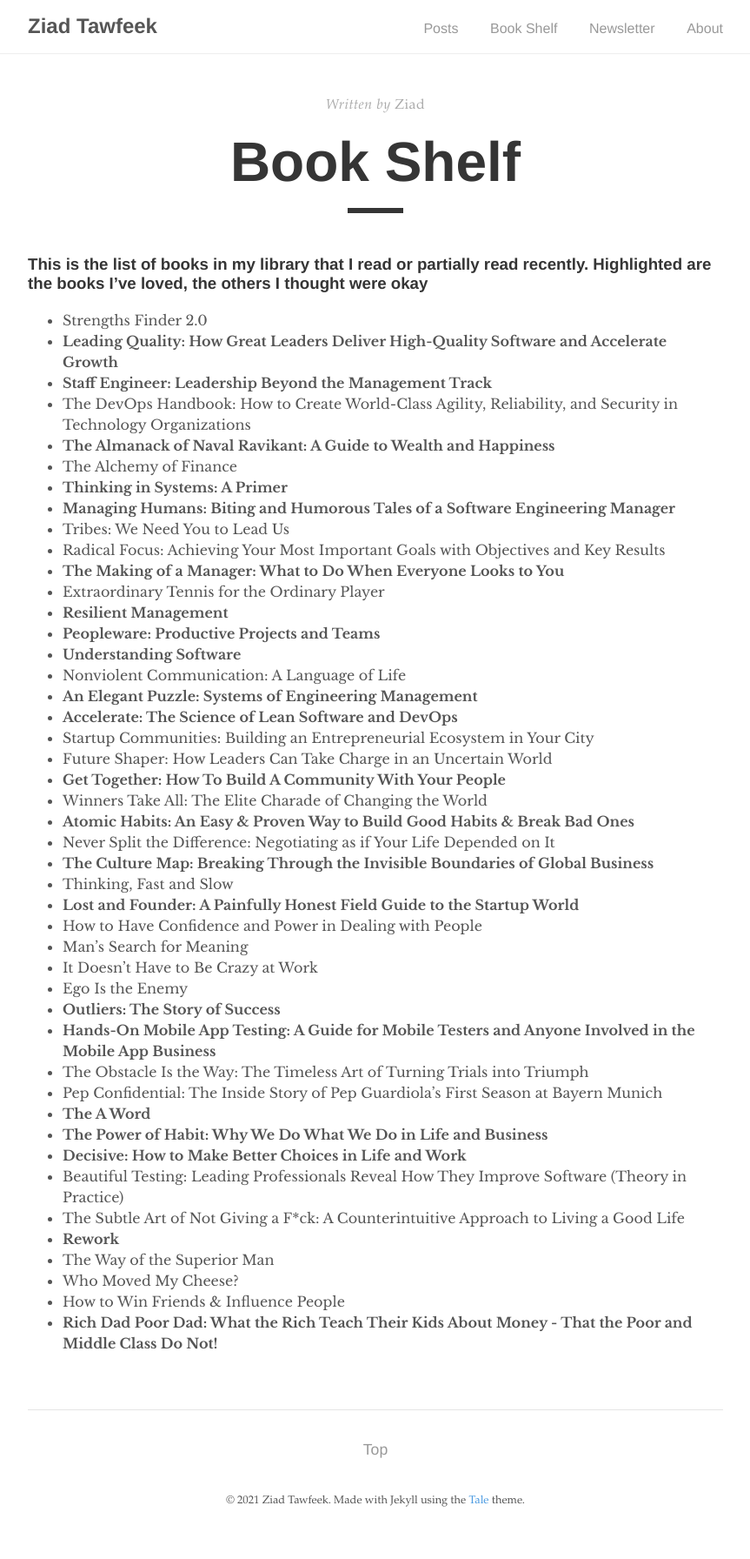
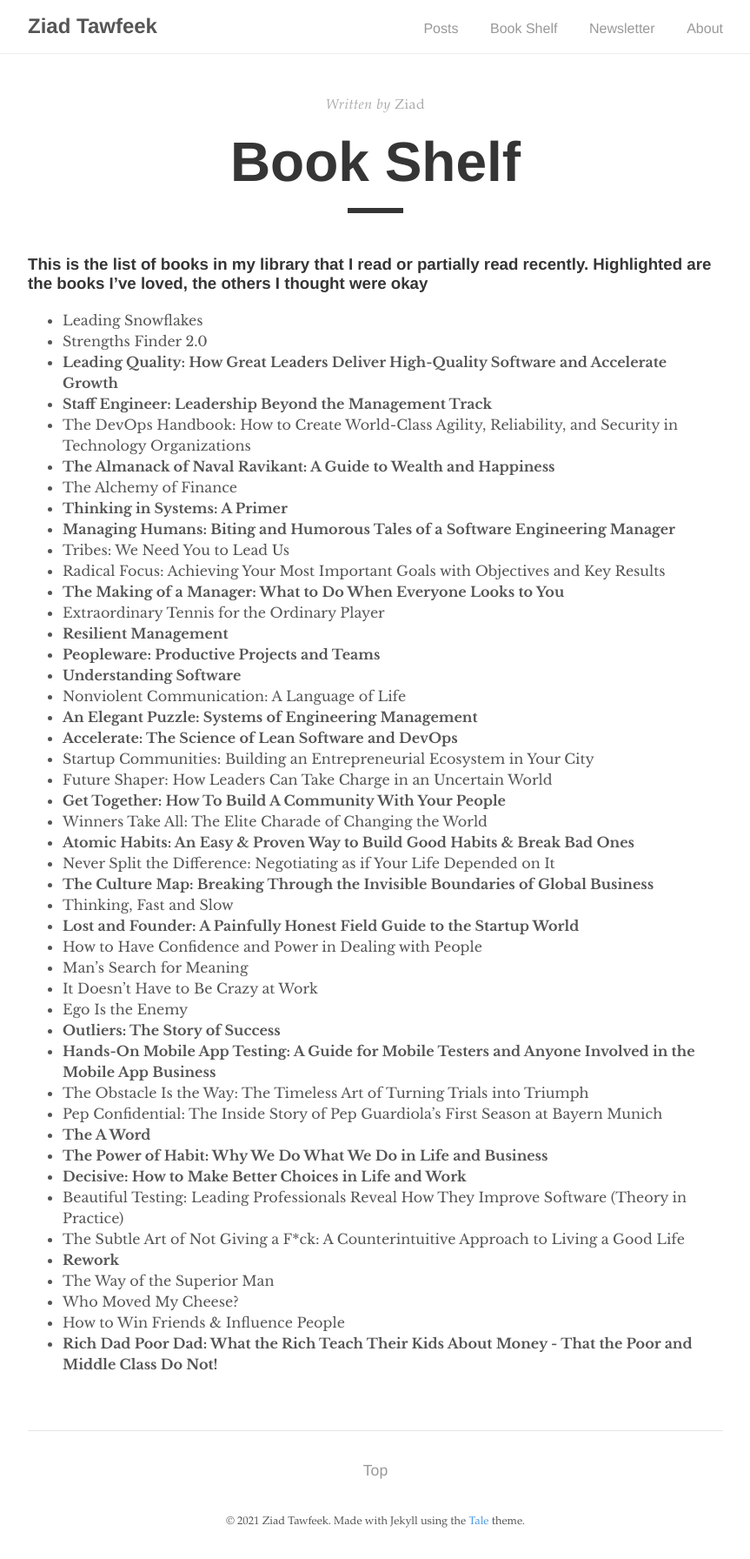
Before and after one commit to ziadtawfeek/web, a Jekyll site: the page built from _pages/book-shelf.md, in a window 1280 px wide. Shown: the whole page at 87% size, without its empty margins (208-1071 px from the left). Built offline with Jekyll 4.4.1, drawn with Linux system fonts in a browser that asks for light colours; before the commit the page ends 1768 px from its top, so only the background shows below that.

Commit message:
Update book-shelf.md

```diff
--- a/_pages/book-shelf.md
+++ b/_pages/book-shelf.md
@@ -7,6 +7,7 @@ permalink: /book-shelf/
 
 ### This is the list of books in my library that I read or partially read recently. Highlighted are the books I’ve loved, the others I thought were okay
 
+- Leading Snowflakes
 - Strengths Finder 2.0
 - **Leading Quality: How Great Leaders Deliver High-Quality Software and Accelerate Growth**
 - **Staff Engineer: Leadership Beyond the Management Track**
```
